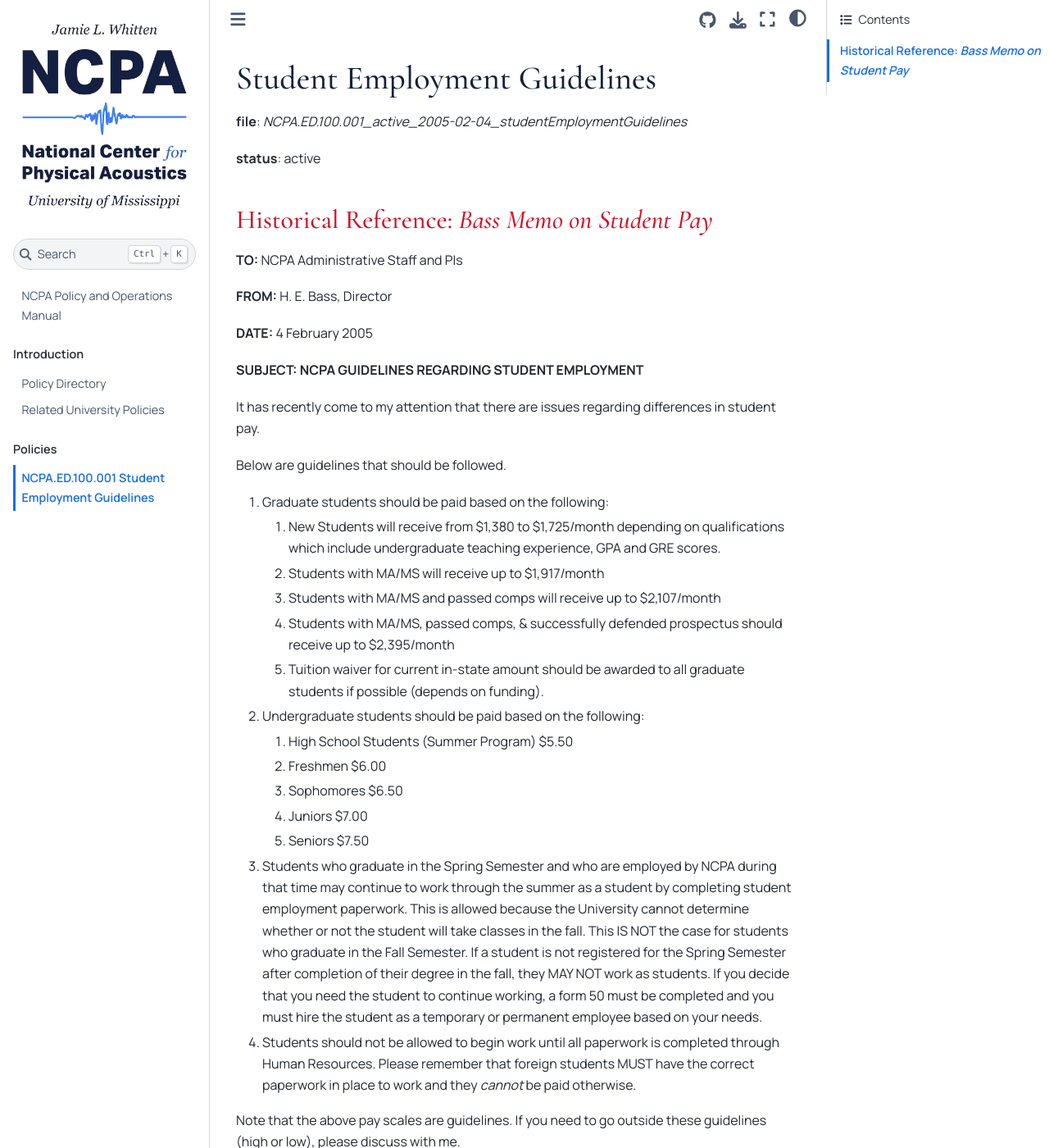
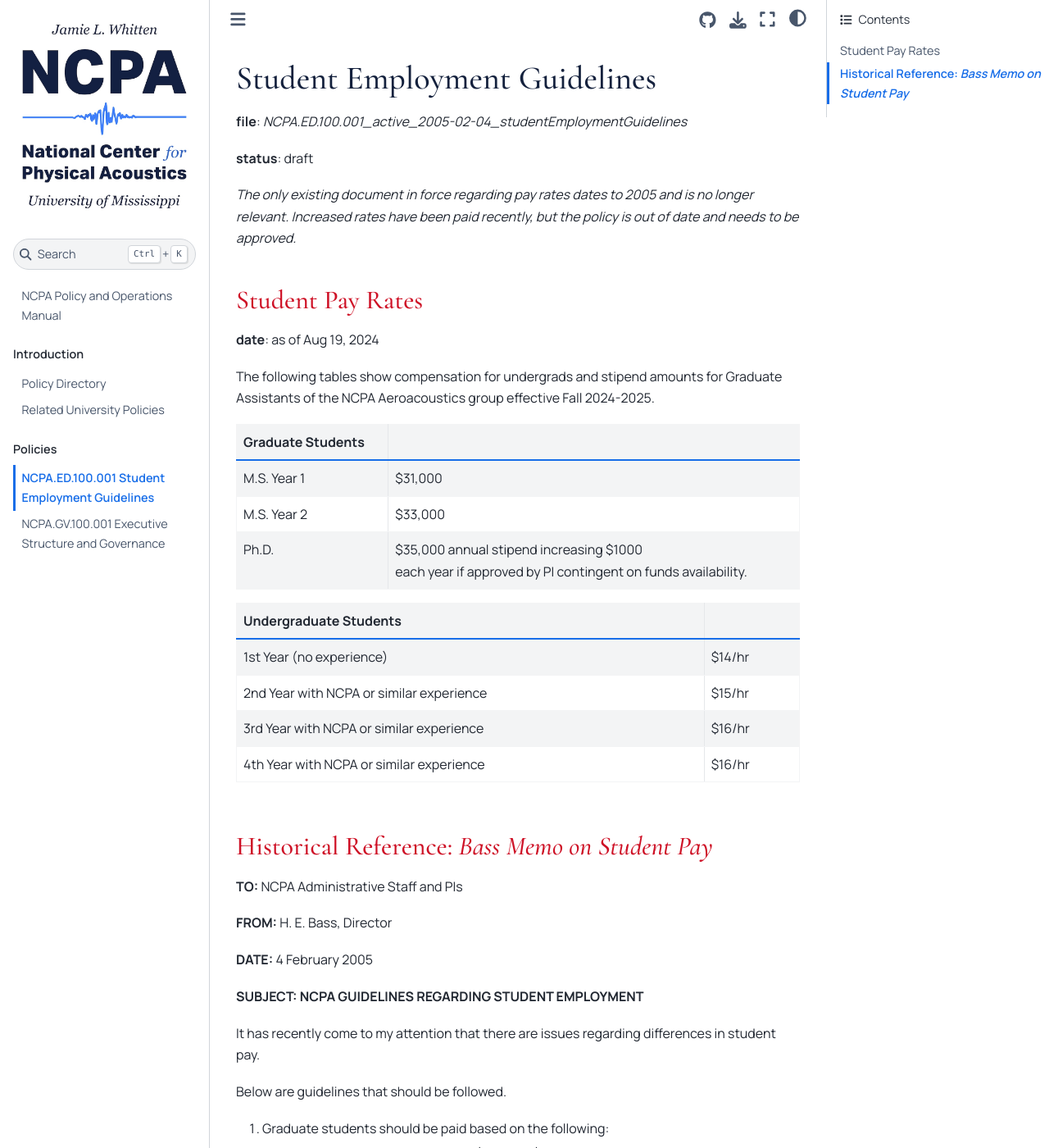
Before and after one commit to docNathanM/ncpa-policies, a Jupyter Book: the page built from book/policyfiles/NCPA.ED.100.001_active_2005-02-04_studentEmploymentGuidelines.md, in a window 1280 px wide and 1400 px high. Shown: the whole window at 82% size. Built offline with Jupyter Book 1.0.4 settings and Sphinx 7.4.7 and the Sphinx Book theme 1.1.4, drawn with Linux system fonts in a browser that asks for light colours; some of the changed text lies outside the part shown.

Commit message:
Add governance policy.

```diff
--- a/book/_toc.yml
+++ b/book/_toc.yml
@@ -10,5 +10,7 @@
       - file: policyfiles/NCPA.00.100.002_relationToUniversityPolicy
   - caption: Policies
     chapters:
-      - file: policyfiles/NCPA.ED.100.001_active_2005-02-04_studentEmployementGuidelines
+      - file: policyfiles/NCPA.ED.100.001_active_2005-02-04_studentEmploymentGuidelines
         title: NCPA.ED.100.001 Student Employment Guidelines
+      - file: policyfiles/NCPA.GV.100.001_active_2013-06-20_executiveStructureAndGovernance
+        title: NCPA.GV.100.001 Executive Structure and Governance
--- a/book/policyfiles/NCPA.ED.100.001_active_2005-02-04_studentEmployementGuidelines.md
+++ b/book/policyfiles/NCPA.ED.100.001_active_2005-02-04_studentEmploymentGuidelines.md
@@ -3,7 +3,30 @@
 
 **file**: *NCPA.ED.100.001_active_2005-02-04_studentEmploymentGuidelines*
 
-**status**: active
+**status**: draft
+
+*The only existing document in force regarding pay rates dates to 2005 and is no longer relevant. Increased rates have been paid recently, but the policy is out of date and needs to be approved.*
+
+## Student Pay Rates
+
+**date**: as of Aug 19, 2024
+
+The following tables show compensation for undergrads and stipend amounts for Graduate Assistants of the NCPA Aeroacoustics group effective Fall 2024-2025.
+
+| Graduate Students |                                                              |
+| ----------------- | ------------------------------------------------------------ |
+| M.S. Year 1       | \$31,000                                                     |
+| M.S. Year 2       | \$33,000                                                     |
+| Ph.D.             | \$35,000 annual stipend increasing \$1000<br> each year if approved by PI contingent on funds availability. |
+
+| Undergraduate Students                   |         |
+| ---------------------------------------- | ------- |
+| 1st Year (no experience)                 | \$14/hr |
+| 2nd Year with NCPA or similar experience | \$15/hr |
+| 3rd Year with NCPA or similar experience | \$16/hr |
+| 4th Year with NCPA or similar experience | \$16/hr |
+
+
 
 ## Historical Reference: *Bass Memo on Student Pay*
 
```
Also changed, not shown: book/policyfiles/NCPA.00.100.001_policyDirectory.md (+1 -1 lines), book/policyfiles/NCPA.GV.100.001_active_2013-06-20_executiveStructureAndGovernance.md (added, +60 -0 lines).
